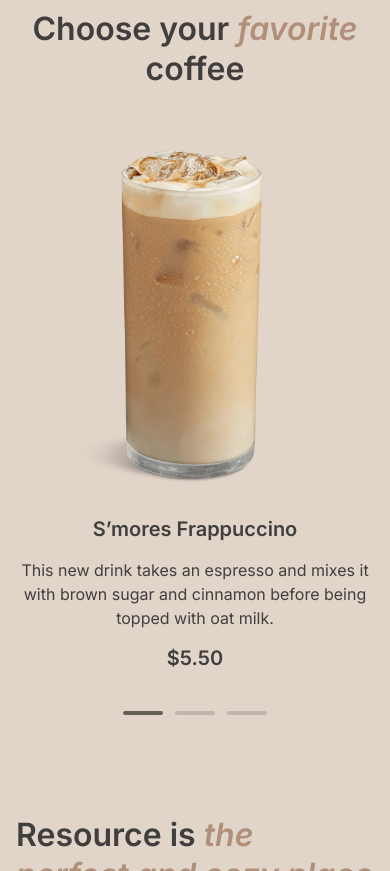
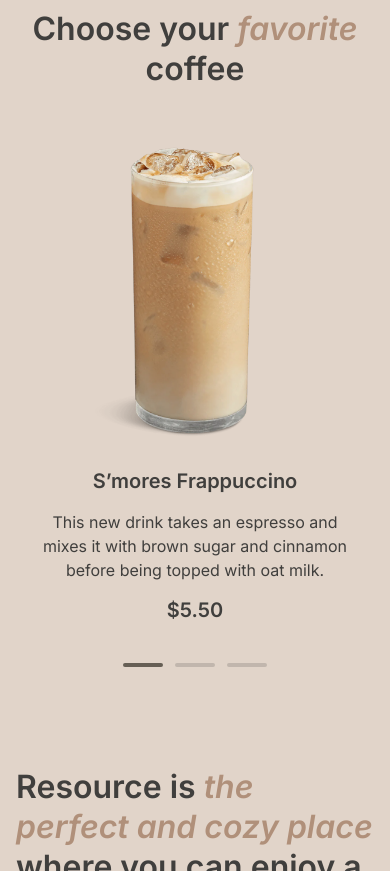
Before and after one commit to shishkinsa997/rsschool-landing-page, a website built with Vite: page index.html in a window 390 px wide. Shown: the part 720-1591 px from the top of the page. Built offline with nearby package versions, Linux system fonts and the light colour scheme.

Commit message:
style: update styles for responsive

```diff
--- a/src/styles/favorite.scss
+++ b/src/styles/favorite.scss
@@ -91,6 +91,20 @@
                 gap: 1rem;
               }
             }
+
+            @include tablet {
+              .content,
+              .content img {
+                max-width: 23rem;
+              }
+            }
+
+            @include mobile-l {
+              .content,
+              .content img {
+                max-width: 20rem;
+              }
+            }
           }
 
           & > *:first-child {
@@ -129,14 +143,6 @@
         }
       }
 
-      @include tablet {
-        .slide,
-        .content,
-        img {
-          max-width: 23rem !important;
-        }
-      }
-
       @include mobile-l {
         .arrow {
           display: none !important;
--- a/src/styles/menu.scss
+++ b/src/styles/menu.scss
@@ -86,6 +86,10 @@
           img {
             @include theme(background-color, v.$page, v.$page-dark);
           }
+        }
+
+        @include mobile-l {
+          gap: 0.5rem;
         }
       }
     }
```
